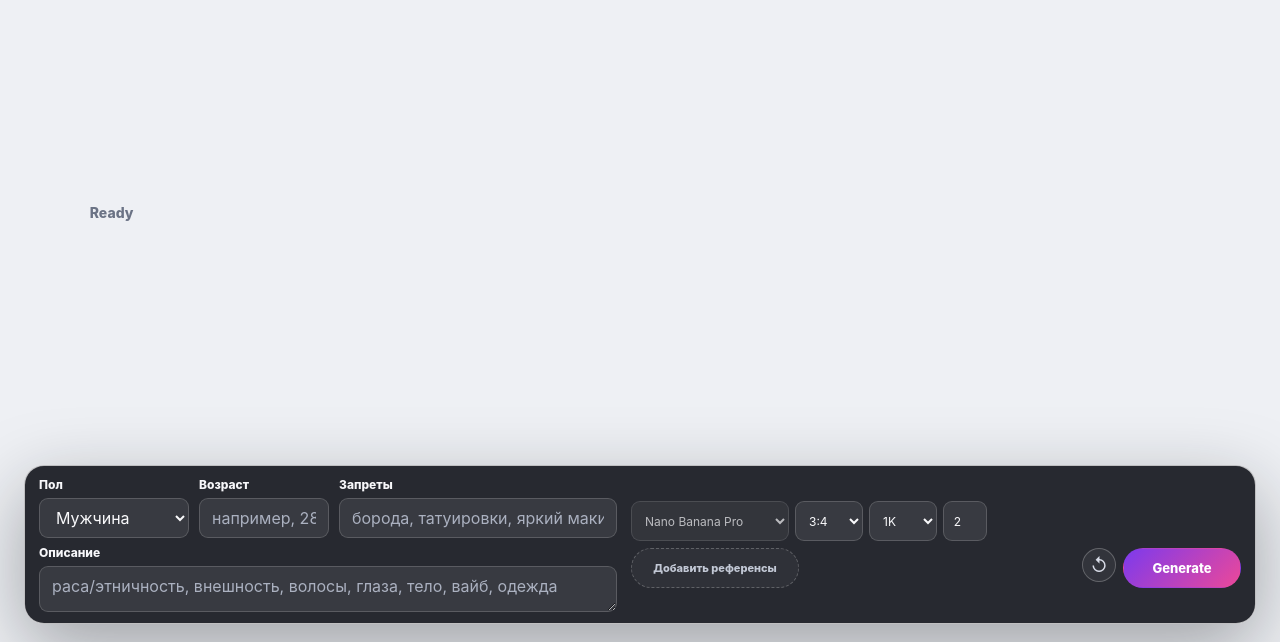
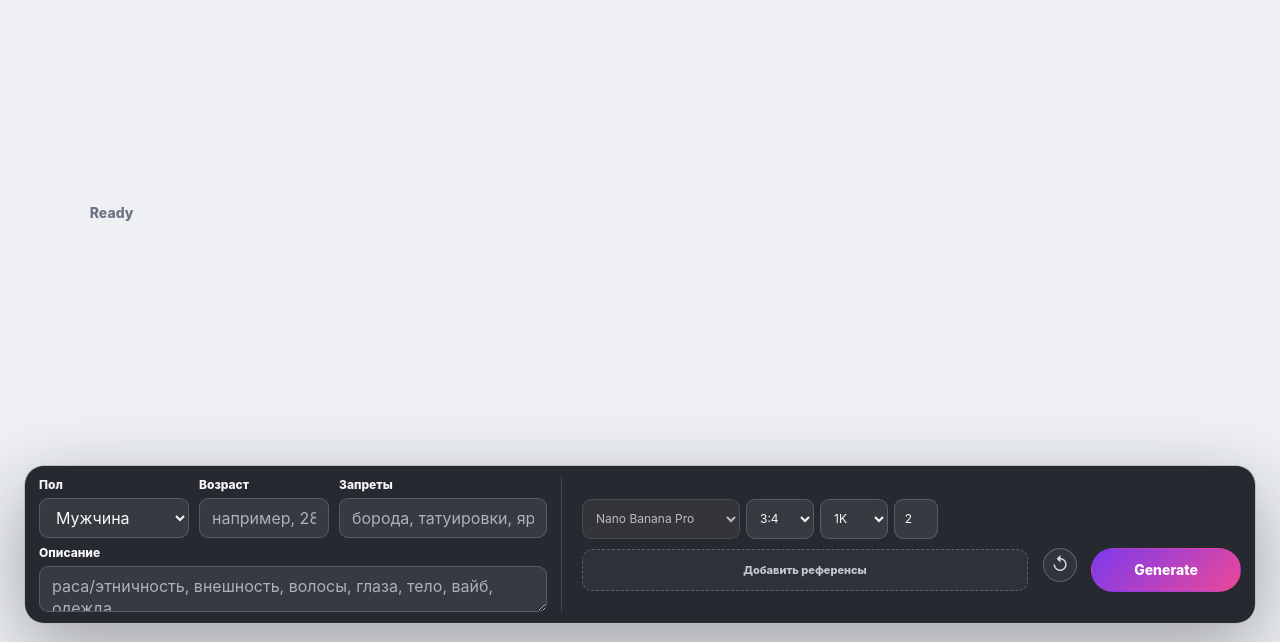
Before and after one commit to nastyachuevaa/prompt-library, a website: page index.html in a window 1280 px wide. Shown: the part 158-800 px from the top of the page. Drawn offline with Linux system fonts and the light colour scheme.

Commit message:
Refine compact generator layout

```diff
--- a/index.html
+++ b/index.html
@@ -4,7 +4,7 @@
     <meta charset="UTF-8" />
     <meta name="viewport" content="width=device-width, initial-scale=1.0" />
     <title>Prompt Studio</title>
-    <link rel="stylesheet" href="styles.css?v=gallery-10" />
+    <link rel="stylesheet" href="styles.css?v=gallery-11" />
   </head>
   <body>
     <main class="studio-shell" aria-label="Prompt Studio">
@@ -92,6 +92,6 @@
       </section>
     </main>
 
-    <script src="app.js?v=gallery-10" defer></script>
+    <script src="app.js?v=gallery-11" defer></script>
   </body>
 </html>
--- a/styles.css
+++ b/styles.css
@@ -105,7 +105,7 @@ h3 { margin: 0; font-size: 13px; }
   bottom: 18px;
   left: max(24px, calc((100vw - 1260px) / 2));
   display: grid;
-  grid-template-columns: minmax(460px, 1fr) minmax(500px, 610px);
+  grid-template-columns: minmax(460px, 1fr) minmax(590px, 680px);
   align-items: stretch;
   gap: 14px;
   padding: 11px 14px;
@@ -125,7 +125,7 @@ h3 { margin: 0; font-size: 13px; }
 .ghost-button { background: rgba(255,255,255,.04); color: inherit; border-color: rgba(255,255,255,.22); }
 .ghost-button.compact { min-height: 29px; padding: 0 10px; font-size: 11px; }
 .primary-button { border-color: transparent; color: white; background: linear-gradient(135deg, var(--accent), var(--accent-2)); }
-.generate-button { flex: 0 0 auto; min-height: 40px; width: 118px; margin: 0; font-size: 13px; }
+.generate-button { flex: 0 0 auto; min-height: 42px; width: 150px; margin: 0; font-size: 14px; }
 .reset-icon-button { display: grid; flex: 0 0 34px; width: 34px; height: 34px; place-items: center; border: 1px solid rgba(255,255,255,.24); border-radius: var(--pill); color: #d8dce7; background: rgba(255,255,255,.05); font-size: 18px; }
 
 .brief-form, .settings-stack { display: grid; gap: 7px; }
@@ -150,7 +150,7 @@ input:focus, select:focus, textarea:focus { border-color: rgba(193,143,255,.9);
 .palette-button { display: flex; min-height: 38px; align-items: center; gap: 7px; padding: 7px 9px; color: #f7f7fa; border-color: rgba(255,255,255,.18); background: rgba(255,255,255,.06); text-align: left; }
 .palette-dot { flex: 0 0 18px; width: 18px; height: 18px; border-radius: var(--pill); box-shadow: inset 0 0 0 1px rgba(255,255,255,.7); }
 .palette-button span:last-child { font-size: 11px; font-weight: 800; }
-.settings-panel { position: relative; display: grid; grid-template-columns: minmax(0, 1fr) auto auto auto; grid-template-rows: 40px 40px; align-content: center; gap: 7px; }
+.settings-panel { position: relative; display: grid; grid-template-columns: minmax(230px, 1fr) 40px 150px; grid-template-rows: 42px 44px; align-content: center; gap: 8px; padding-left: 20px; border-left: 1px solid rgba(255,255,255,.14); }
 .compact-controls { display: flex; align-items: center; gap: 6px; }
 .compact-controls { grid-column: 1 / -1; grid-row: 1; }
 .toolbar-control { flex: 0 0 68px; }
@@ -162,7 +162,7 @@ input:focus, select:focus, textarea:focus { border-color: rgba(193,143,255,.9);
 .settings-row.generation-options { grid-template-columns: minmax(0,1fr) minmax(0,1fr) 64px; }
 .count-field input { text-align: center; }
 .reference-box, .prompt-preview { position: relative; flex: 0 0 auto; margin: 0; padding: 0; border: 0; }
-.reference-box { display: flex; grid-column: 1 / span 2; grid-row: 2; align-items: center; gap: 7px; min-width: 0; }
+.reference-box { display: flex; grid-column: 1; grid-row: 2; align-items: center; gap: 7px; min-width: 0; }
 .prompt-preview { grid-column: 2; grid-row: 2; }
 .reference-box summary, .prompt-preview summary { display: grid; min-height: 40px; place-items: center; padding: 0 10px; border: 1px solid rgba(255,255,255,.22); border-radius: var(--pill); color: #e7e9f1; background: rgba(255,255,255,.05); cursor: pointer; font-size: 12px; font-weight: 800; list-style: none; }
 .reference-box summary::-webkit-details-marker, .prompt-preview summary::-webkit-details-marker { display: none; }
@@ -170,7 +170,7 @@ input:focus, select:focus, textarea:focus { border-color: rgba(193,143,255,.9);
 .prompt-popover { width: min(460px, calc(100vw - 48px)); }
 .prompt-preview textarea { min-height: 130px; margin: 0; color: #c9cfdb; font-size: 11px; }
 .upload-zone { display: grid; min-height: 36px; place-items: center; border-style: dashed; border-color: rgba(255,255,255,.23); color: #c2c8d5; background: rgba(255,255,255,.04); font-size: 11px; font-weight: 800; }
-.reference-box .upload-zone { flex: 0 0 168px; min-height: 40px; border-radius: var(--pill); }
+.reference-box .upload-zone { flex: 1 1 180px; min-height: 42px; border-radius: 10px; }
 .upload-zone input { display: none; }
 .reference-list { display: flex; min-width: 0; flex-wrap: wrap; gap: 6px; }
 .reference-item { position: relative; overflow: hidden; width: 36px; height: 36px; border: 1px solid rgba(255,255,255,.2); border-radius: 7px; background: #111113; }
@@ -178,8 +178,8 @@ input:focus, select:focus, textarea:focus { border-color: rgba(193,143,255,.9);
 .icon-button { position: absolute; top: 3px; right: 3px; display: grid; width: 18px; height: 18px; place-items: center; border: 0; border-radius: var(--pill); color: white; background: rgba(32,35,45,.82); }
 .empty-note { margin: 0; color: #aeb4c5; font-size: 11px; font-weight: 750; }
 .visually-hidden { position: absolute; width: 1px; height: 1px; overflow: hidden; clip: rect(0 0 0 0); white-space: nowrap; clip-path: inset(50%); }
-.settings-panel .reset-icon-button { grid-column: 3; grid-row: 2; }
-.settings-panel .generate-button { grid-column: 4; grid-row: 2; }
+.settings-panel .reset-icon-button { grid-column: 2; grid-row: 2; }
+.settings-panel .generate-button { grid-column: 3; grid-row: 2; }
 
 @media (max-width: 900px) {
   .topbar { grid-template-columns: 1fr; gap: 5px; padding: 9px 12px; }
@@ -188,7 +188,7 @@ input:focus, select:focus, textarea:focus { border-color: rgba(193,143,255,.9);
   .workspace { padding-top: 55px; }
   .results-header { top: 68px; }
   .composer { right: 12px; bottom: 12px; left: 12px; grid-template-columns: 1fr; align-items: stretch; max-height: min(66vh, 620px); overflow-y: auto; }
-  .settings-panel { grid-template-columns: minmax(0, 1fr) auto auto auto; }
+  .settings-panel { grid-template-columns: minmax(230px, 1fr) 40px 150px; }
   .results-panel { padding-bottom: 210px; }
 }
 
```
